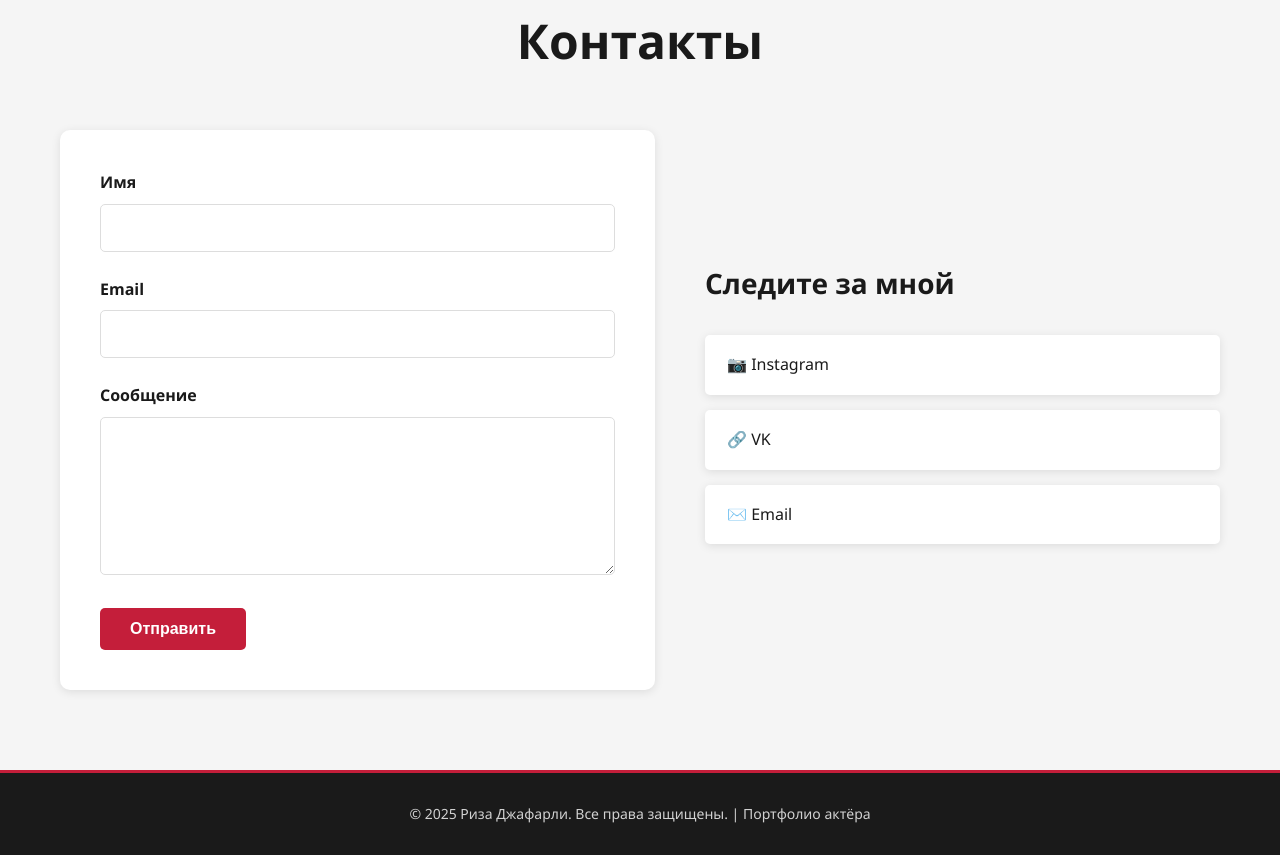
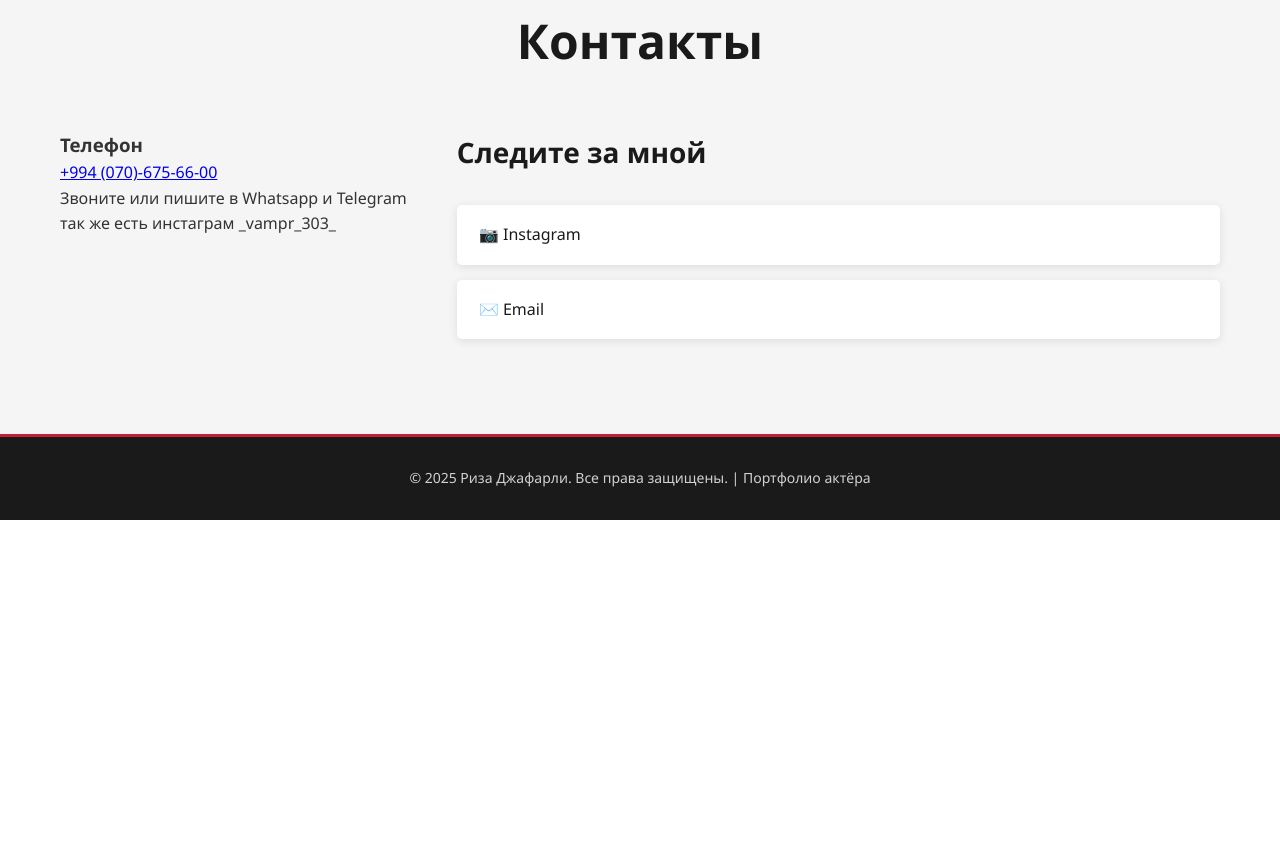
Before and after one commit to vampr303/riza_jafarli.github.io, a plain HTML site: page index.html in a window 1280 px wide. Shown: the part 2858-3713 px from the top of the page. After the commit the page ends 3378 px from the top, so only its background shows below. Drawn offline with Linux system fonts and the light colour scheme.

Commit message:
Update index.html

```diff
--- a/index.html
+++ b/index.html
@@ -123,30 +123,19 @@
         <div class="container">
             <h2>Контакты</h2>
             <div class="contact-wrapper">
-                <form class="contact-form" onsubmit="handleSubmit(event)">
-                    <div class="form-group">
-                        <label for="name">Имя</label>
-                        <input type="text" id="name" name="name" required>
-                    </div>
-                    <div class="form-group">
-                        <label for="email">Email</label>
-                        <input type="email" id="email" name="email" required>
-                    </div>
-                    <div class="form-group">
-                        <label for="message">Сообщение</label>
-                        <textarea id="message" name="message" rows="6" required></textarea>
-                    </div>
-                    <button type="submit" class="btn btn-primary">Отправить</button>
-                </form>
+                <div class="contact-info">
+                    <h3>Телефон</h3>
+                    <p class="phone"><a href="tel:+994706756600">+994 (070)-675-66-00</a></p>
+                    <p class="contact-note">Звоните или пишите в Whatsapp и Telegram</p>
+                    <p class="contact-note">так же есть инстаграм _vampr_303_</p>
+
+                </div>
                 <div class="social-links">
                     <h3>Следите за мной</h3>
-                    <a href="https://instagram.com" target="_blank" class="social-link">
+                    <a href="https://www.instagram.com/vampr_303/" target="_blank" class="social-link">
                         📷 Instagram
                     </a>
-                    <a href="https://vk.com" target="_blank" class="social-link">
-                        🔗 VK
-                    </a>
-                    <a href="mailto:vampr303@gmail.com" class="social-link">
+                    <a href="mailto:vampr303@gmail.com?subject=%D0%A1%D0%BE%D0%BE%D0%B1%D1%89%D0%B5%D0%BD%D0%B8%D0%B5%20%D1%81%20%D1%81%D0%B0%D0%B9%D1%82%D0%B0%20(%D0%A0%D0%B8%D0%B7%D0%B0%20%D0%94%D0%B6%D0%B0%D1%84%D0%B0%D1%80%D0%BB%D0%B8)&body=%D0%97%D0%B4%D1%80%D0%B0%D0%B2%D1%81%D1%82%D0%B2%D1%83%D0%B9%D1%82%D0%B5%2C%0A%0A%D0%9C%D0%B5%D0%BD%D1%8F%20%D0%B7%D0%BE%D0%B2%D1%83%D1%82%20%D1%85%D0%BE%D1%82%D0%B5%D0%BB%20%D1%81%D0%BE%D0%BE%D0%B1%D1%89%D0%B0%D1%82%D1%8C%D1%81%D1%8F%20%D1%81%20%D0%B2%D0%B0%D0%BC%D0%B8.%20%0A%0A%D0%9F%D0%BE%D0%B6%D0%B0%D0%BB%D1%83%D0%B9%D1%81%D1%82%D0%B0%2C%20%D1%83%D0%BA%D0%B0%D0%B6%D0%B8%D1%82%D0%B5%20%D1%81%D0%B2%D0%BE%D1%91%20%D0%B8%D0%BC%D1%8F%20%D0%B8%20%D0%BA%D0%BE%D0%BD%D1%82%D0%B0%D0%BA%D1%82%D1%8B%20%D0%B4%D0%BB%D1%8F%20%D0%BE%D1%82%D0%B2%D0%B5%D1%82%D0%B0.%0A%0A%D0%A1%20%D1%83%D0%B2%D0%B0%D0%B6%D0%B5%D0%BD%D0%B8%D0%B5%D0%BC%2C%0A%5B%D0%92%D0%B0%D1%88%D0%B5%20%D0%B8%D0%BC%D1%8F%5D" class="social-link">
                         ✉️ Email
                     </a>
                 </div>
```
